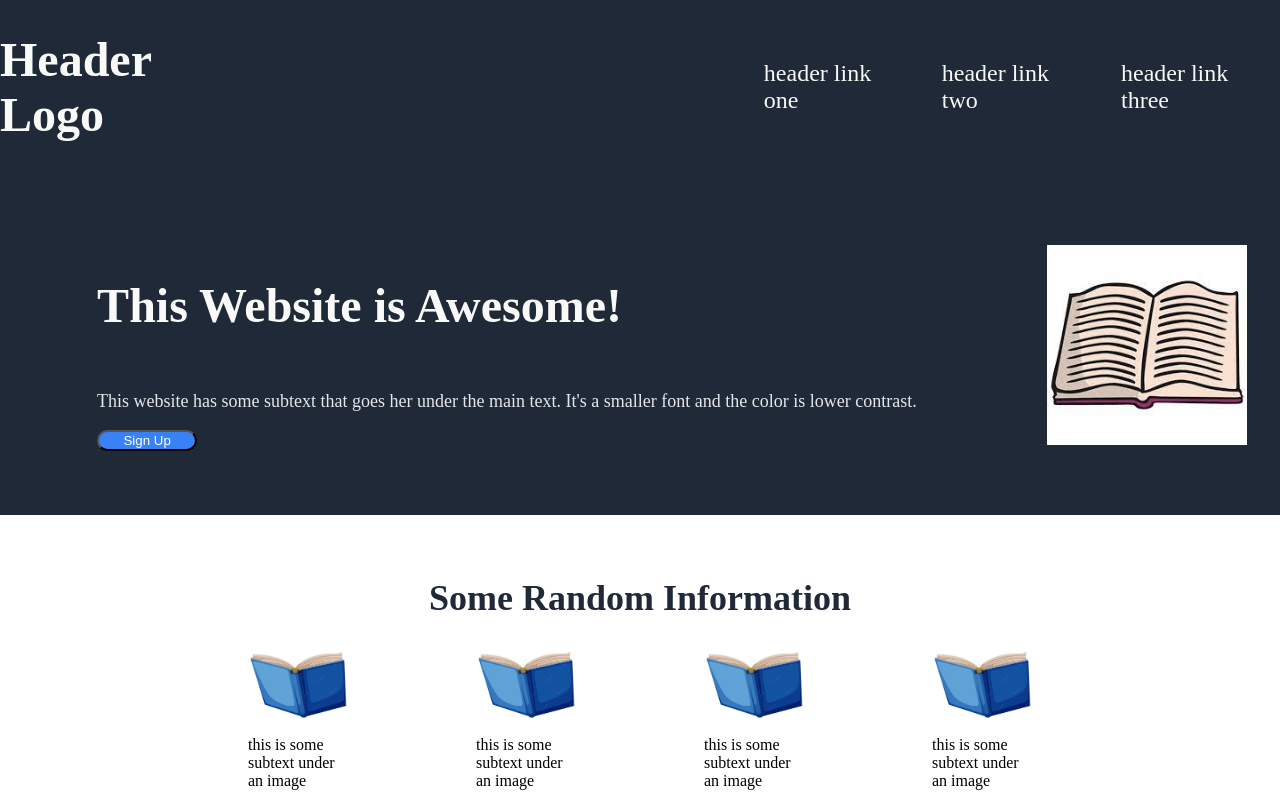
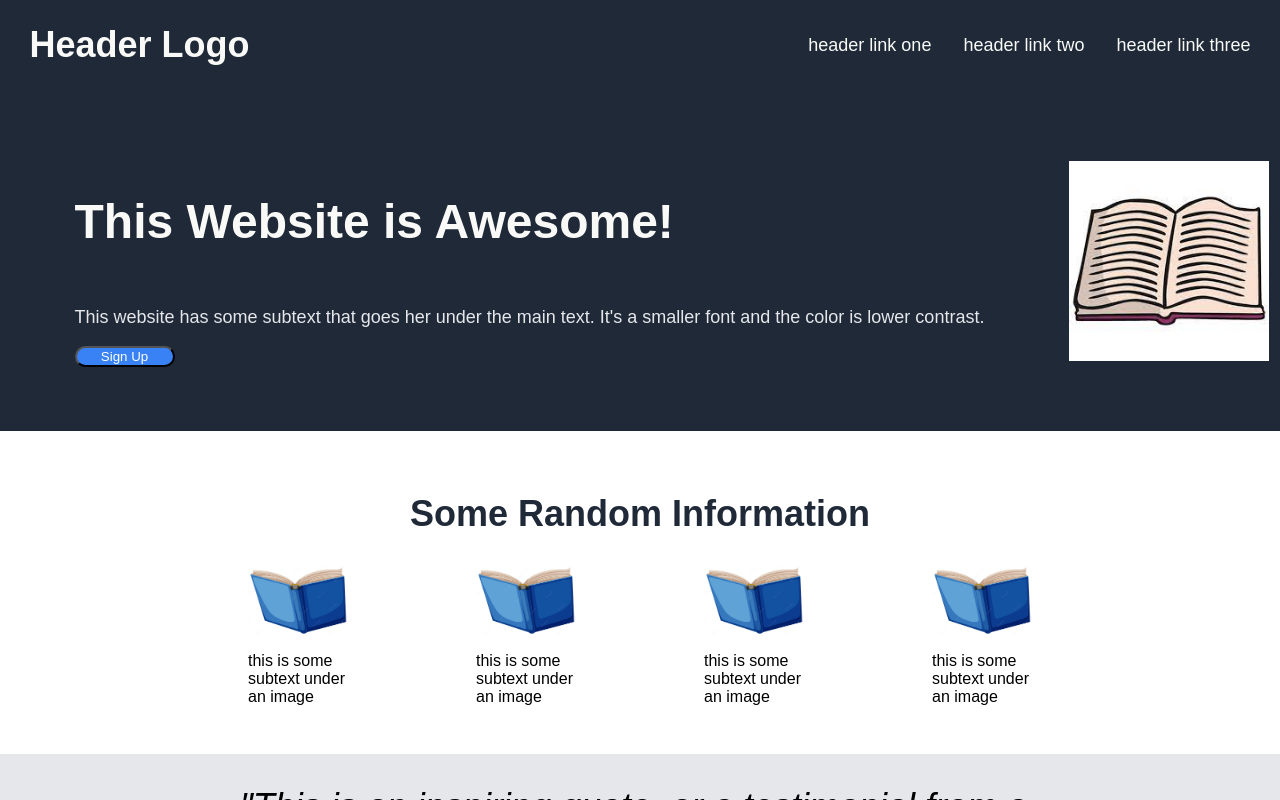
Before and after one commit to SanjayaM4/Odin-Landing-Page, a plain HTML site: page index.html in a window 1280 px wide. Drawn offline with Linux system fonts and the light colour scheme.

Commit message:
change fonts on page

```diff
--- a/style.css
+++ b/style.css
@@ -13,6 +13,7 @@ body {
     padding: 0;
     margin: 0;
     align-items: center;
+    font-family: Arial, Helvetica, sans-serif;
 }
 
 button {
@@ -26,7 +27,7 @@ button {
     display: flex;
     background-color: #1F2937;
     color: #F9FAF8;
-    font-size: 24px;
+    font-size: 18px;
     justify-content: space-around;
     align-items: center;
     width: 100%;
```
